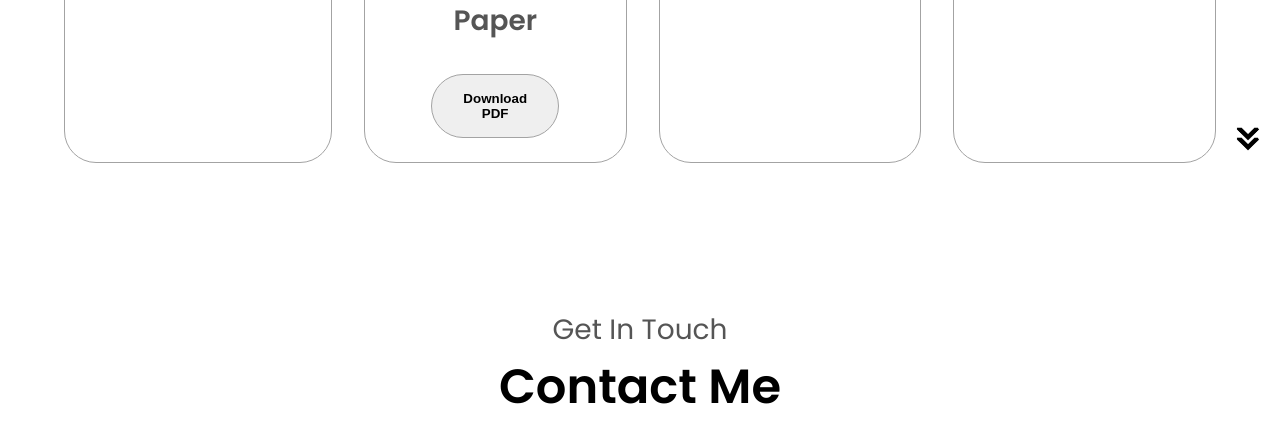
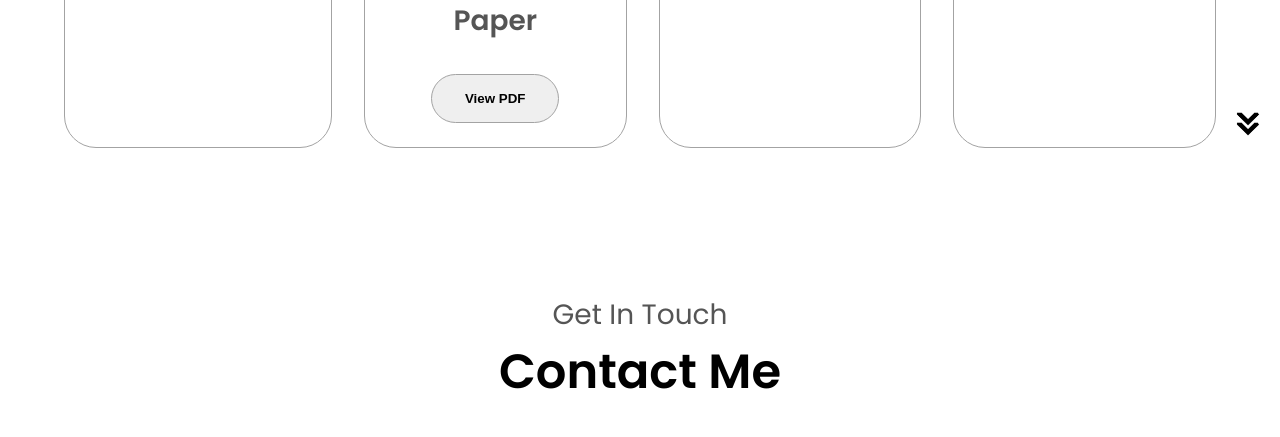
Before and after one commit to mrobert12/Michel-Robert, a plain HTML site: page index.html in a window 1280 px wide. Shown: the part 2809-3246 px from the top of the page. Drawn offline with Linux system fonts and the light colour scheme.

Commit message:
Update index.html

```diff
--- a/index.html
+++ b/index.html
@@ -177,7 +177,7 @@
                 </div>
                 <h2 class="experience-sub-title project-tile">Home Field Advantage: Data Analysis Research Paper</h2>
                 <div class="btn-container">
-                    <button class="btn btn-color-2 project-btn" onclick= "window.open('./assets/HomeFieldAdvantage.docx.pdf')" target="_blank">Download PDF</button>
+                    <button class="btn btn-color-2 project-btn" onclick= "window.open('./assets/HomeFieldAdvantage.docx.pdf')" target="_blank">View PDF</button>
                 </div>
             </div>
             <div class="details-container color-containter">
```
